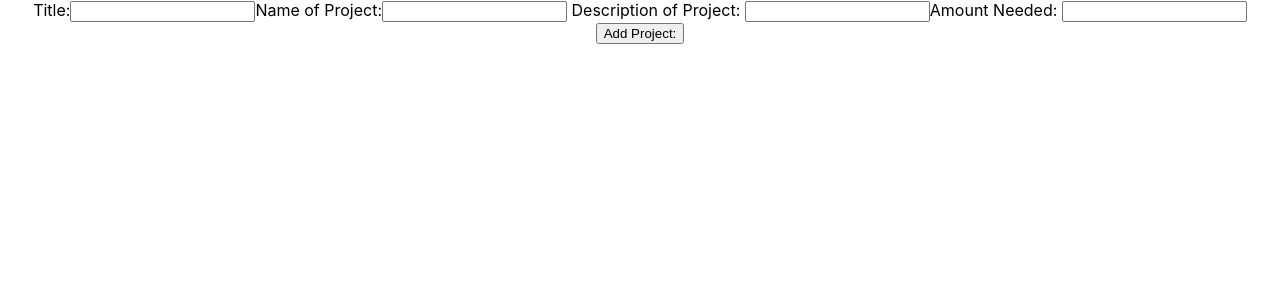
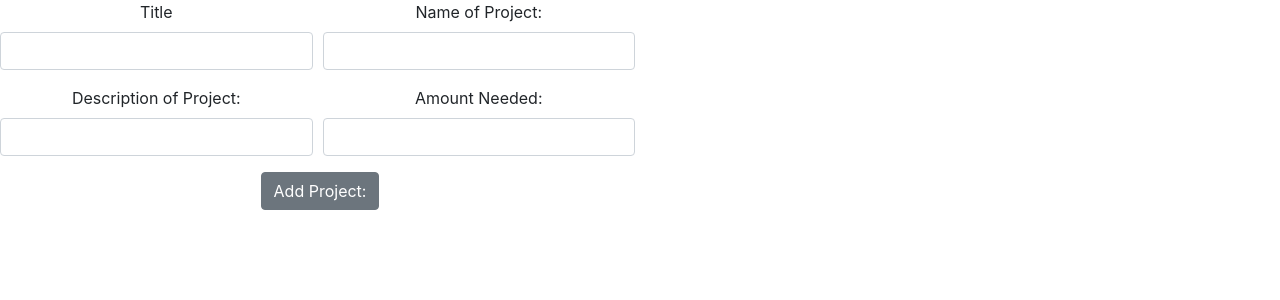
Before and after one commit to Virtual-R/fe, a React (Create React App) app: page /addproject in a window 1280 px wide. Shown: the top 300 px of the page. Built offline with nearby package versions, Linux system fonts and the light colour scheme.

Commit message:
Add reactstrap to project form

```diff
--- a/src/components/ProjectForm.js
+++ b/src/components/ProjectForm.js
@@ -2,6 +2,7 @@ import React , {useState} from 'react';
 import { addProject } from '../reducers/addProject';
 import {useDispatch} from 'react-redux';
 import Logoff from './Logoff';
+import { Col, Row, Button, Form, FormGroup, Label, Input } from 'reactstrap';
 
 
  const ProjectForm = (props) => {
@@ -29,20 +30,42 @@ import Logoff from './Logoff';
     }
 
    return (
-      <form onSubmit={handleSubmit}>
-         <label>
-           Title:
-           <input type='text' name='title' value={newProject.title} onChange={handleChange}/>
-         </label>
-         <label>
-            Name of Project:
-         <input type="text" name='name' value={newProject.name} onChange={handleChange}/>
-         </label>
-         <label> Description of Project: <input type='text' name='description' value={newProject.description} onChange={handleChange}></input></label>
-         <label>Amount Needed: <input type="text" name='amount' value={newProject.amount} onChange={handleChange}/></label>
-         <button type='submit'>Add Project: </button>
+      <Form onSubmit={handleSubmit}>
+      <Row form>
+      <Col md={3}>
+      <FormGroup>
+         <Label for ="title">Title</Label>
 
-         </form>
+           <Input type='text' name='title' value={newProject.title} onChange={handleChange}/>
+           </FormGroup>
+           </Col>
+      <Col md={3}>
+      <FormGroup>
+         <Label for='name of project'> Name of Project:</Label>
+
+         <Input type="text" name='name' value={newProject.name} onChange={handleChange}/>
+         </FormGroup>
+         </Col>
+         </Row>
+         <Row form>
+         <Col md={3}>
+         <FormGroup>
+         <Label for='Description'> Description of Project:</Label>
+         <Input type='text' name='description' value={newProject.description} onChange={handleChange}/>
+         </FormGroup>
+         </Col>
+         <Col md={3}>
+         <FormGroup>
+         <Label>Amount Needed:</Label>
+         <Input type="text" name='amount' value={newProject.amount} onChange={handleChange}/>
+         </FormGroup>
+
+         </Col>
+         </Row>
+         <Col md={6}>
+         <Button type='submit'>Add Project: </Button>
+         </Col>
+         </Form>
    )
 }
 export default ProjectForm;
--- a/src/index.js
+++ b/src/index.js
@@ -1,6 +1,7 @@
 import React from "react";
 import ReactDOM from "react-dom";
 import "./index.css";
+import 'bootstrap/dist/css/bootstrap.min.css';
 import App from "./App";
 import { createStore, combineReducers, applyMiddleware } from "redux";
 import { Provider } from "react-redux";
```
